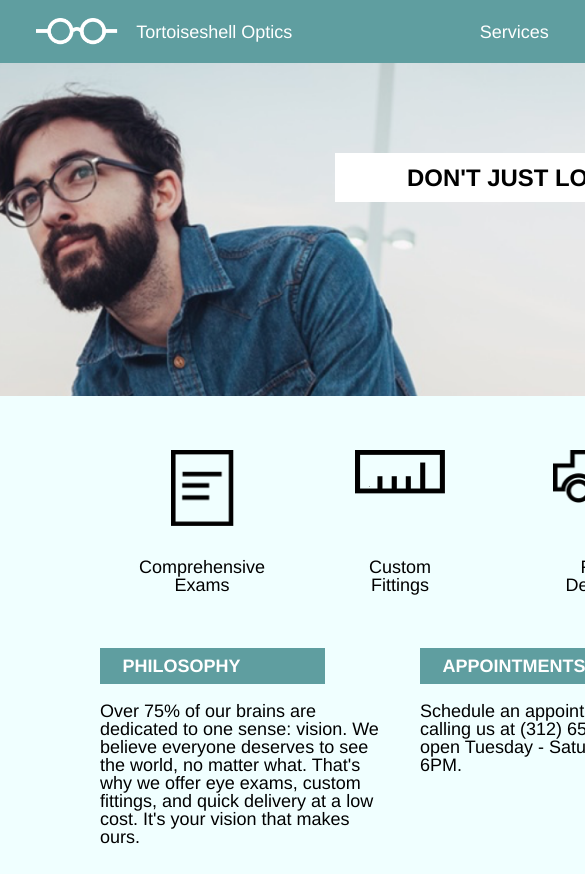
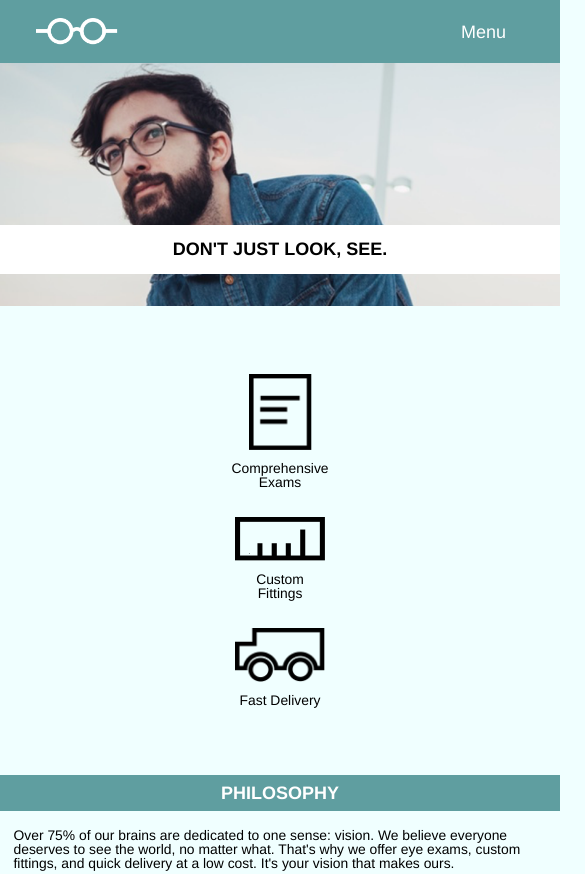
Before and after one commit to ejvkamp/TortoiseshellOptics, a plain HTML site: page index.html in a window 390 px wide. Shown: the top 874 px of the page, 585 px wide, since content can reach past the window. Drawn offline with Linux system fonts and the light colour scheme.

Commit message:
Added responsive design for mobile

```diff
--- a/index.html
+++ b/index.html
@@ -18,6 +18,9 @@
           <li>Services</li>
           <li>Products</li>
           <li>Contact</li>
+        </ul>
+        <ul id="mobileMenu">
+          <li>Menu</li>
         </ul>
       </div>
     </nav>
--- a/resources/css/style.css
+++ b/resources/css/style.css
@@ -47,6 +47,10 @@ nav div {
 nav li {
   display: inline;
   padding-left: 2rem;
+}
+
+.headerMenu #mobileMenu {
+  display: none;
 }
 
 /* Hero Text */
@@ -148,16 +152,20 @@ footer div {
 
 /* Responsive Design for Tablets */
 
-@media only screen and (max-width: 800px) {
+@media only screen and (max-width: 1024px) {
 
   header {
-    width: 800px;
+    width: 1024px;
     height: 22rem;
     padding-top: 0rem;
   }
 
+  .headerMenu #mobileMenu {
+    display: none;
+  }
+
   .siteContainer {
-    width: 800px;
+    width: 1024px;
     margin: auto;
   }
 
@@ -170,7 +178,107 @@ footer div {
   }
 
   .services {
-    width: 800px;
+    width: 1024px;
   }
 
 }
+
+/* Responsive Design for Mobile */
+
+@media only screen and (max-width: 560px) {
+
+  header {
+    width: 560px;
+    height: 17rem;
+    background-position: 20%;
+  }
+
+  .siteContainer {
+    width: 560px;
+    margin: auto;
+  }
+
+  .companyName {
+    display: none;
+  }
+
+  .headerMenu ul {
+    display: none;
+  }
+
+  .headerMenu #mobileMenu {
+    display: block;
+    padding-right: 1rem;
+  }
+
+  .hero-text {
+    width: 100%;
+    font-size: 1rem;
+    text-align: center;
+    margin-top: 9rem;
+    margin-right: 0;
+    padding: 0.75rem 0;
+  }
+
+  .services {
+    width: 560px;
+    flex-direction: column;
+    align-items: center;
+    margin: 3rem auto;
+  }
+
+  .service {
+    justify-content: space-between;
+    align-items: center;
+    width: 5rem;
+    height: auto;
+    padding: 0.77rem 0;
+  }
+
+  .service-image {
+    padding-bottom: 0.5rem;
+  }
+
+  .service-text {
+    font-size: 0.77rem;
+  }
+
+  .storeInfo {
+    flex-direction: column;
+    align-items: center;
+  }
+
+  .infoItem {
+    width: 560px;
+    margin-bottom: 4rem;
+  }
+
+  .infoTitle {
+    width: 560px;
+    padding: 0.5rem 0;
+    text-align: center;
+  }
+
+  .infoDetails {
+    font-size: 0.77rem;
+    padding-left: 0.75rem;
+  }
+
+  footer {
+    height: 6rem;
+  }
+
+  .footer {
+    width: 560px;
+    justify-content: center;
+  }
+
+  .footer img {
+    padding: 0;
+  }
+
+  .companyNameFooter {
+    display: none;
+  }
+
+}
```
